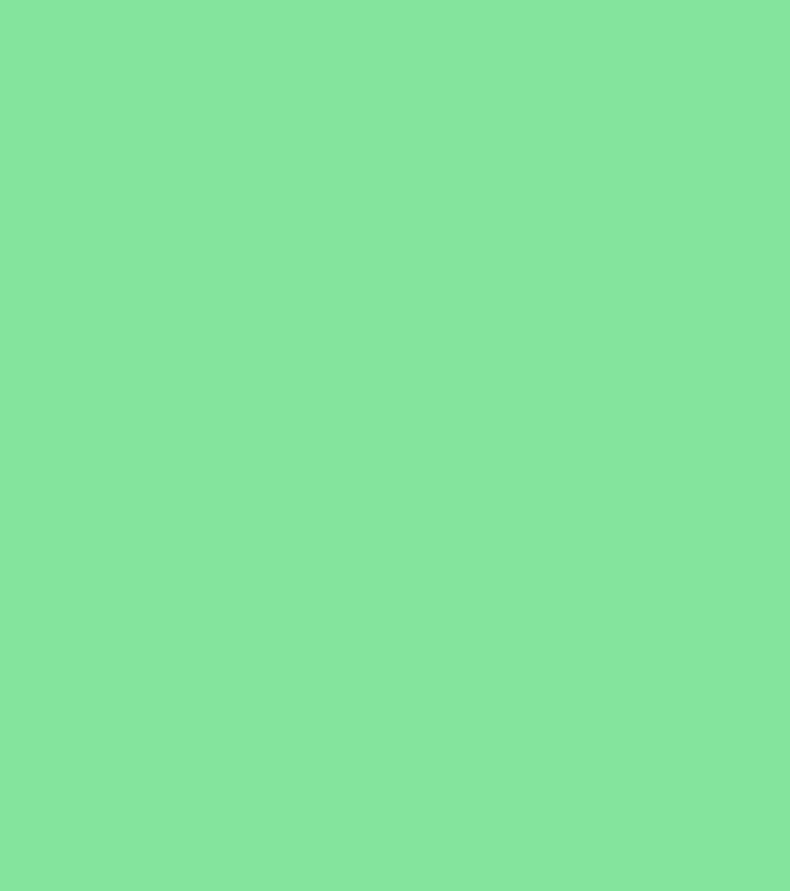
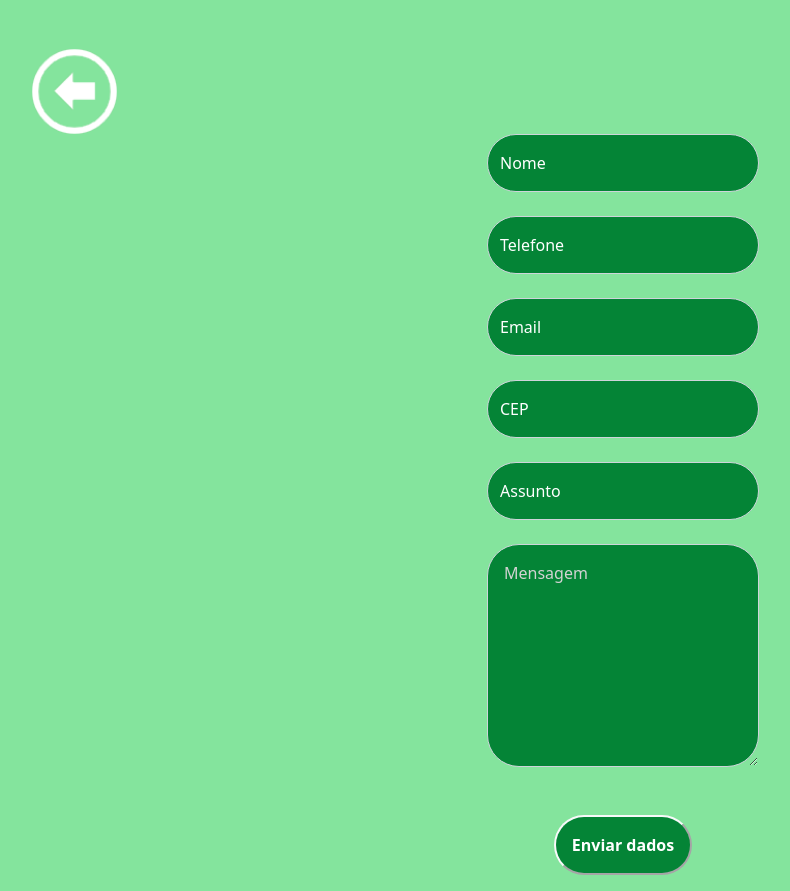
Before and after one commit to GabrielFar/ProjetoFinal---DocPlus, an Angular app in the folder docPlus/: page /contato in a window 1280 px wide. Before the commit this address led to /. Shown: the whole page, without its empty margins (17-807 px from the left). Before the commit the page ends 800 px from the top, so only its background shows below. Built offline with nearby package versions, Linux system fonts and the light colour scheme.

Commit message:
:sparkles: feat: 5.004: Tela Formulario Contato

```diff
--- a/docPlus/src/app/app-routing.module.ts
+++ b/docPlus/src/app/app-routing.module.ts
@@ -3,11 +3,13 @@ import { CommonModule } from '@angular/common';
 import { RouterModule, Routes } from "@angular/router";
 
 import { LoginComponent } from './login/login.component';
-import { SobreComponent } from './sobre/sobre.component';
+import { SobreComponent } from './pages/sobre/sobre.component';
+import { ContatoComponent } from './pages/contato/contato.component';
 
 const routes: Routes = [
   { path: '', component: LoginComponent},
-  { path: 'sobre', component: SobreComponent}
+  { path: 'sobre', component: SobreComponent},
+  { path: 'contato', component: ContatoComponent}
   ];
 
 @NgModule({
--- a/docPlus/src/app/app.module.ts
+++ b/docPlus/src/app/app.module.ts
@@ -6,14 +6,16 @@ import { HttpClientModule } from '@angular/common/http';
 
 import { AppComponent } from './app.component';
 import { LoginComponent } from './login/login.component';
-import { SobreComponent } from './sobre/sobre.component';
+import { SobreComponent } from './pages/sobre/sobre.component';
 import { AppRoutingModule } from './app-routing.module';
+import { ContatoComponent } from './pages/contato/contato.component';
 
 @NgModule({
   declarations: [
     AppComponent,
     LoginComponent,
-    SobreComponent
+    SobreComponent,
+    ContatoComponent
   ],
   imports: [
     BrowserModule,
--- a/docPlus/src/app/login/login.component.css
+++ b/docPlus/src/app/login/login.component.css
@@ -14,6 +14,7 @@
     height: 50px;
     text-align: center;
     font-size: 20px;
+    min-width: 200px;
 }
 
 .form-control::placeholder{
@@ -30,7 +31,12 @@
     background: #048436;
 }
 
-.botao:hover{
+.botaoTopo{
+    width: 132px;
+    background: #048436;
+}
+
+.botao:hover, .botaoTopo:hover{
     background: #015823;
 }
 
--- a/docPlus/src/app/login/login.component.html
+++ b/docPlus/src/app/login/login.component.html
@@ -1,8 +1,13 @@
 <div class="p-0 mb-0 text-dark" >
 
-    <div class="BotaoVoltar d-flex justify-content-between m-5">
-        <a href=""><img src="../../assets/voltar.png" alt=""></a>
-        <a routerLink="/sobre"><button type="button" class="botao rounded-2 border-0 p-3 fs-4 text-white">Sobre</button></a>
+    <div class="BotaoVoltar d-flex align-items-center justify-content-between m-5">
+        <div>
+            <a routerLink="/"><img src="../../assets/voltar.png" alt=""></a>
+        </div>
+        <div>
+            <a routerLink="/contato"><button type="button" class="botaoTopo rounded-5 p-3 fs-4 ms-2 me-2 text-white border-1 border-light">Contato</button></a>
+            <a routerLink="/sobre"><button type="button" class="botaoTopo rounded-5 p-3 fs-4 ms-2 me-2 text-white border-1 border-light">Sobre</button></a>
+        </div>
     </div>
 
     <div class="Logo d-flex justify-content-center align-items-center m-3">
@@ -20,7 +25,7 @@
         </div>
 
         <div class="input-group mb-3 justify-content-center">
-            <button type="password" class="botao rounded-5 p-3 text-white fs-6 fw-bold border-1 border-light">Efetuar login</button>
+            <button type="button" class="botao rounded-5 p-3 text-white fs-6 fw-bold border-1 border-light">Efetuar login</button>
         </div>
     </div>
 
--- /dev/null
+++ b/docPlus/src/app/pages/contato/contato.component.css
@@ -0,0 +1,25 @@
+.form-control{
+    background: #048436;
+    color:white;
+    font-size: 18px;
+    min-width: 200px;
+}
+
+.formulario{
+    position: relative;
+    left: 50%;
+    top: 50%;
+}
+
+#mensagem::placeholder{
+    color: rgb(211, 211, 211);
+    font-size: 16px;
+}
+
+.botao{
+    background: #048436;
+}
+
+.botao:hover{
+    background: #015823;
+}
--- /dev/null
+++ b/docPlus/src/app/pages/contato/contato.component.html
@@ -0,0 +1,50 @@
+<div class="d-flex flex-column vh-100 vw-100">
+    <div class="BotaoVoltar m-5 mb-0">
+        <a routerLink="/"><img src="../../assets/voltar.png" alt=""></a>
+    </div>
+
+    <div class="d-flex flex-wrap flex-row justify-content-center mt-0">
+        <form class="w-25 text-white" [formGroup]="formulario">
+
+            <div class="form-floating m-4 mt-0">
+                <input id="nome" class="form-control text-white rounded-5" formControlName="nome" type="text" placeholder="Insira seu nome" name="nome">
+                <label for="nome">Nome</label>
+                <div class="form-floating m-1" *ngIf="formulario.get('nome')?.errors?.['required'] && formulario.get('nome')?.touched">
+                    <p class="text-danger">Nome obrigatório</p>
+                </div>
+
+            </div>
+
+            <div class="form-floating m-4">
+                <input id="telefone" class="form-control text-white rounded-5" type="text" placeholder="Insira seu telefone" name="telefone">
+                <label for="telefone">Telefone</label>
+            </div>
+
+            <div class="form-floating m-4">
+                <input id="email" class="form-control text-white rounded-5" type="email" placeholder="Insira seu email" name="email">
+                <label for="email">Email</label>
+            </div>
+
+            <div class="form-floating m-4">
+                <input id="cep" class="form-control text-white rounded-5" type="text" placeholder="Insira seu cep" name="cep">
+                <label for="cep">CEP</label>
+            </div>
+
+            <div class="form-floating m-4">
+                <input id="assunto" class="form-control text-white rounded-5" type="text" placeholder="Insira o assunto" name="assunto">
+                <label for="assunto">Assunto</label>
+            </div>
+
+            <div class="m-4">
+                <textarea id="mensagem" class="form-control text-white rounded-5 p-3" type="text" placeholder="Insira sua mensagem" name="mensagem" placeholder="Mensagem" rows="7"></textarea>
+                <label for="mensagem"></label>
+            </div>
+
+            <div class="input-group mb-3 justify-content-center">
+                <button type="button" class="botao rounded-5 p-3 text-white fs-6 fw-bold border-1 border-light">Enviar dados</button>
+            </div>
+
+        </form>
+    </div>
+
+</div>
--- /dev/null
+++ b/docPlus/src/app/pages/contato/contato.component.ts
@@ -0,0 +1,31 @@
+import { Component, OnInit } from '@angular/core';
+import { FormGroup, FormBuilder, Validators } from '@angular/forms';
+
+@Component({
+  selector: 'app-contato',
+  templateUrl: './contato.component.html',
+  styleUrls: ['./contato.component.css']
+})
+export class ContatoComponent implements OnInit {
+
+  formulario!: FormGroup;
+
+  constructor(private formBuilder: FormBuilder) { }
+
+  ngOnInit(): void {
+    this.formulario = this.formBuilder.group({
+      nome: ['', [Validators.required], Validators.pattern("^[A-Z]+$")],
+      telefone: [''],
+      email: ['', [Validators.required, Validators.email]],
+      cep: ['', [Validators.required, Validators.minLength(8), Validators.maxLength(8), Validators.pattern("^[0-9]*$")]],
+      assunto: ['', [Validators.required, Validators.minLength(50)]],
+      mensagem: ['', [Validators.required, Validators.minLength(500)]]
+    });
+  }
+
+  submit(){
+    console.log(this.formulario.get('nome')?.value);
+
+
+  }
+}
--- a/docPlus/src/app/sobre/sobre.component.html
+++ b/docPlus/src/app/pages/sobre/sobre.component.html
@@ -1,11 +1,11 @@
 <div class="d-flex flex-column vh-100 vw-100">
     <div class="BotaoVoltar m-5">
-        <a routerLink="/"><img src="../../assets/voltar.png" alt=""></a>
+        <a routerLink="/"><img src="../../../assets/voltar.png" alt="Imagem de seta de retorno"></a>
     </div>
 
-    <div class="d-flex flex-wrap flex-row justify-content-center align-items-center text-dark" >
-        <div class="card m-5 p-5">
-            <img class="card-img-top rounded-1" src="../../assets/fotoGabriel.jpg" alt="Imagem de capa do card">
+    <div class="d-flex flex-wrap flex-row justify-content-center align-items-center text-white" >
+        <div class="card m-5 p-5 border-1 border-light">
+            <img class="card-img-top rounded-1" src="../../../assets/fotoGabriel.jpg" alt="Imagem de capa do card">
             <div class="card-body">
                 <h5 class="card-title">Gabriel Farina, 17 anos</h5>
                 <p class="card-text">Um exemplo de texto rápido para construir o título do card e fazer preencher o conteúdo do card.</p>
@@ -13,8 +13,8 @@
             </div>
         </div>
 
-        <div class="card m-5 p-5">
-            <img class="card-img-top" src="../../assets/fotoMarilia.jpg" alt="Imagem de capa do card">
+        <div class="card m-5 p-5 border-1 border-light">
+            <img class="card-img-top" src="../../../assets/fotoMarilia.jpg" alt="Imagem de capa do card">
             <div class="card-body">
                 <h5 class="card-title">Marilia A. Alexandre</h5>
                 <p class="card-text">Um exemplo de texto rápido para construir o título do card e fazer preencher o conteúdo do card.</p>
@@ -22,8 +22,8 @@
             </div>
         </div>
 
-        <div class="card m-5 p-5">
-            <img class="card-img-top" src="../../assets/fotoJean.jpg" alt="Imagem de capa do card">
+        <div class="card m-5 p-5 border-1 border-light">
+            <img class="card-img-top" src="../../../assets/fotoJean.jpg" alt="Imagem de capa do card">
             <div class="card-body">
                 <h5 class="card-title">Jean da R. Vertuoso</h5>
                 <p class="card-text">Um exemplo de texto rápido para construir o título do card e fazer preencher o conteúdo do card.</p>
```
Also changed, not shown: docPlus/src/app/pages/sobre/sobre.component.css (renamed from docPlus/src/app/sobre/sobre.component.css), docPlus/src/app/pages/sobre/sobre.component.ts (renamed from docPlus/src/app/sobre/sobre.component.ts), 2 other files (tests, documents, lock files or other folders).
